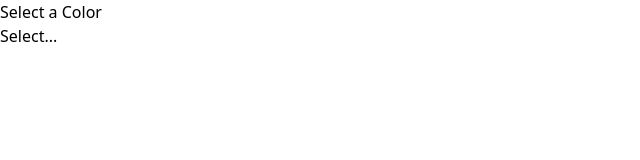
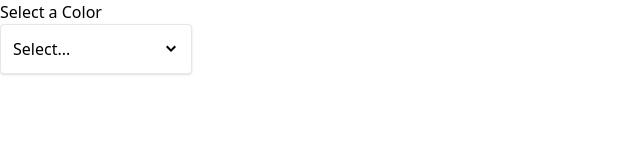
Before and after one commit to RozaliiaRusskikh/components, a React (Create React App) app: page / in a window 1280 px wide. Shown: the top 160 px of the page, without its empty margins (0-640 px from the left). Built offline with nearby package versions, Linux system fonts and the light colour scheme.

Commit message:
Dropdown  added1

```diff
--- a/src/App.js
+++ b/src/App.js
@@ -26,7 +26,7 @@
     return (
         <div>
             <label> Select a Color</label>
-            <Dropdown options={options} selection={selection} onSelect={handleSelect} />
+            <Dropdown options={options} value={selection} onChange={handleSelect} />
         </div>
     )
 }
--- a/src/components/Dropdown.js
+++ b/src/components/Dropdown.js
@@ -1,6 +1,7 @@
 import { useState } from 'react'
+import { GoChevronDown } from 'react-icons/go'
 
-function Dropdown({ options, selection, onSelect }) {
+function Dropdown({ options, value, onChange }) {
     const [isOpen, setIsOpen] = useState(false);
     const handleClick = () => {
         setIsOpen(!isOpen);
@@ -10,22 +11,26 @@
         //CLOSE DROPDOWN
         setIsOpen(false);
         // ACTIVE OPTION
-        onSelect(option)
+        onChange(option)
     }
 
     const renderedDropdownItems = options.map((item) => {
-        return <div onClick={() => handleOptionClick(item)} key={item.value}>{item.label}</div>
+        return <div className='hover:bg-sky-100 rounded cursor-pointer p-1' onClick={() => handleOptionClick(item)} key={item.value}>{item.label}</div>
     })
 
     let content = 'Select...';
-    if(selection) {
-        content = selection.label
+    if (value) {
+        content = value.label
     }
 
-    return <div>
-        <div onClick={handleClick}>{content}</div>
-        {isOpen && <div>{renderedDropdownItems}</div>}
-    </div>
+    return (
+        <div className='w-48 relative'>
+            <div className='flex justify-between items-center cursor-pointer border rounded p-3 shadow bg-white w-full' onClick={handleClick}>{content}
+                <GoChevronDown />
+            </div>
+            {isOpen && <div className='absolute top-full border rounded p-3 shadow bg-white w-full'>{renderedDropdownItems}</div>}
+        </div>
+    )
 }
 
 export default Dropdown;
```
